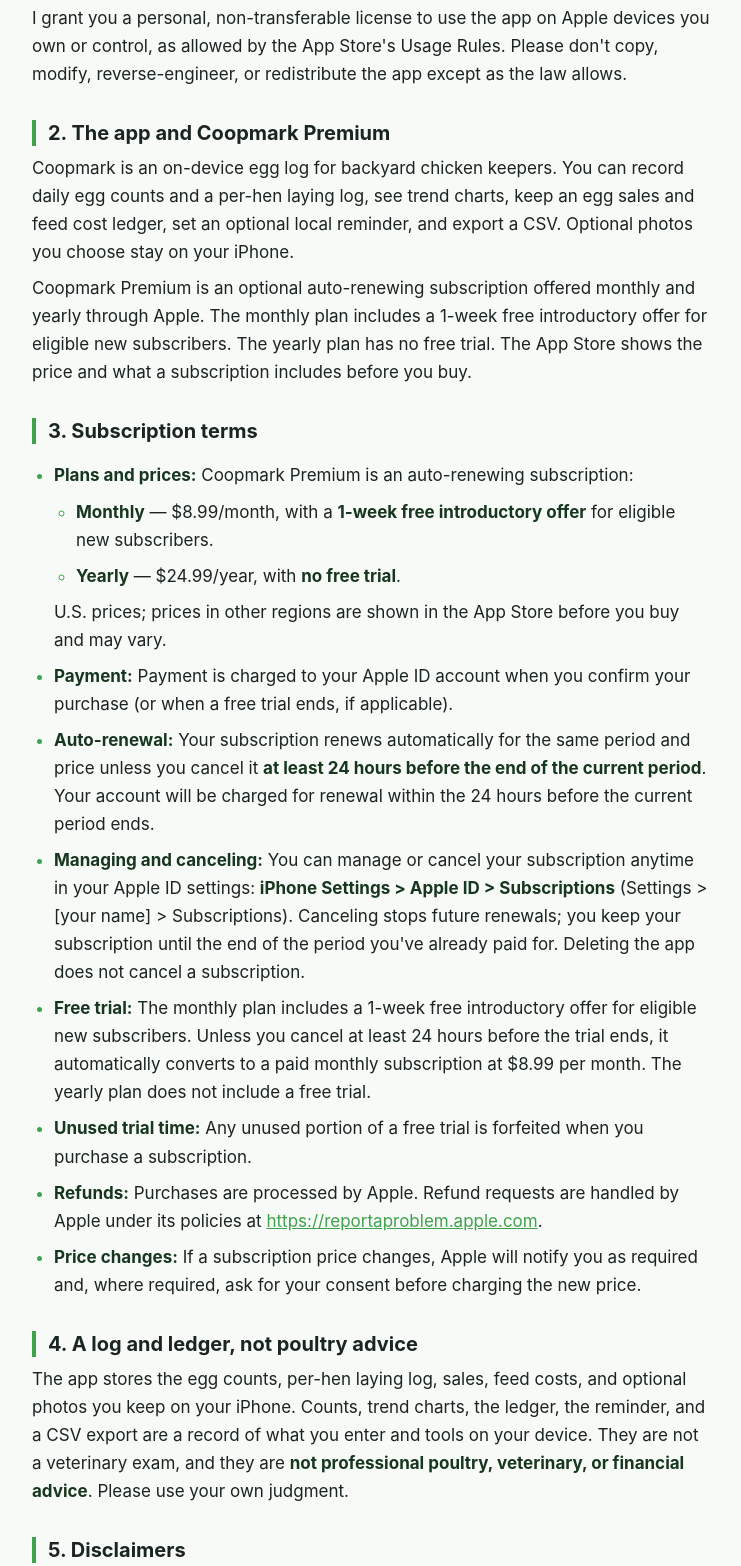
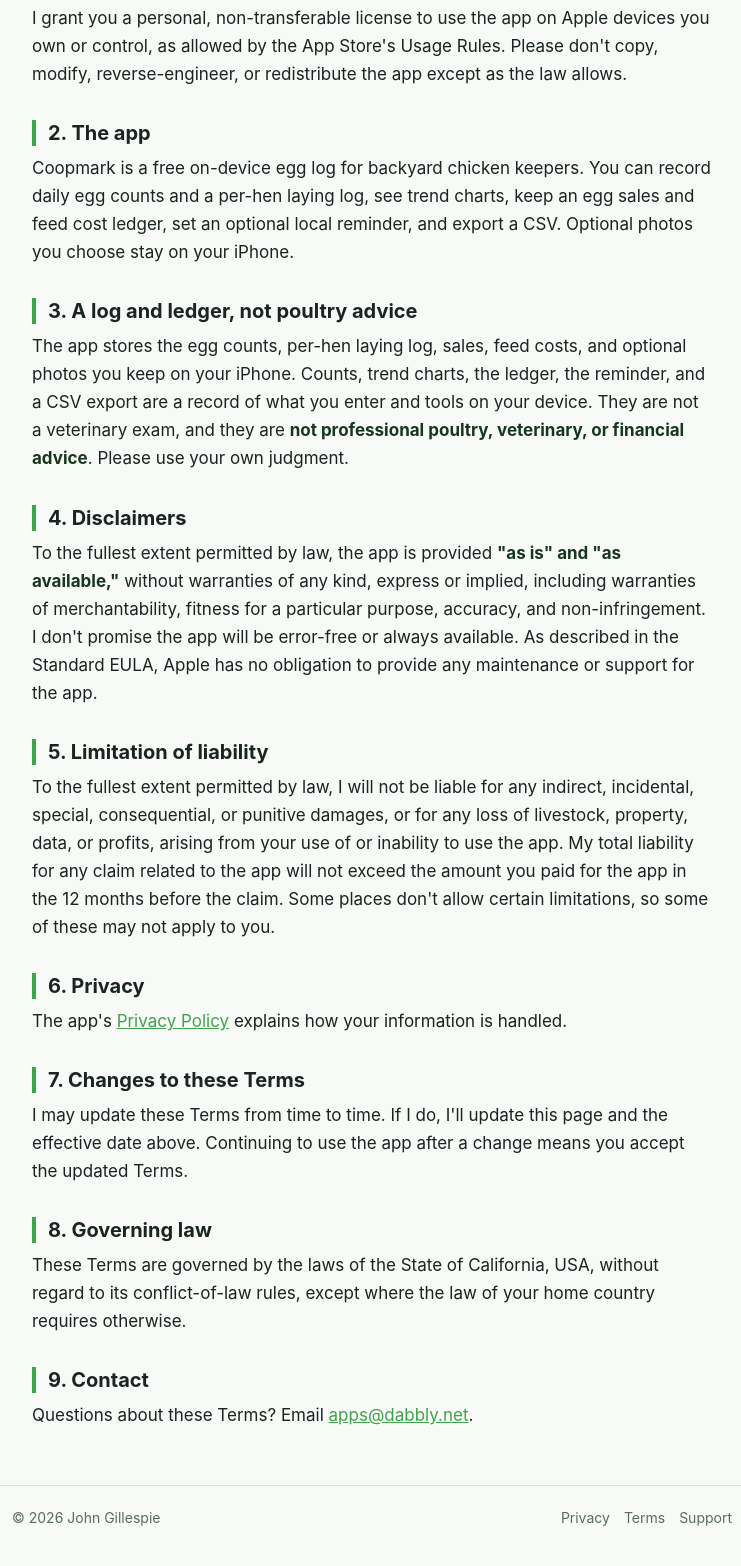
Before and after one commit to jgillespie121/apps, a plain HTML site: page egg-tracker/terms.html in a window 1280 px wide. Shown: the part 560-2126 px from the top of the page, without its empty margins (268-1009 px from the left). Drawn offline with Linux system fonts and the light colour scheme.

Commit message:
Describe Coopmark as a free app with no purchases.
Remove subscription, pricing, introductory-offer, and auto-renew language from the Egg Tracker terms, and drop Restore Purchases and cancellation instructions from support. The privacy policy no longer mentions purchases. Apple's standard EULA stays in the terms.

Co-authored-by: jgillespie121 <jgillespie121@users.noreply.github.com>

```diff
--- a/egg-tracker/terms.html
+++ b/egg-tracker/terms.html
@@ -3,7 +3,7 @@
 <head>
   <meta charset="utf-8">
   <meta name="viewport" content="width=device-width, initial-scale=1">
-  <meta name="description" content="Terms of Use for Coopmark, the egg tracker for iPhone, including subscription and renewal terms.">
+  <meta name="description" content="Terms of Use for Coopmark, the free egg tracker for iPhone.">
   <title>Egg Tracker: Coopmark · Terms of Use</title>
   <link rel="stylesheet" href="../style.css">
 </head>
@@ -16,7 +16,7 @@
   </header>
 
   <main>
-    <p class="effective"><strong>Effective date:</strong> November 13, 2026</p>
+    <p class="effective"><strong>Effective date:</strong> November 16, 2026</p>
 
     <p>These Terms of Use ("Terms") apply to the Coopmark iPhone app (the "app," listed on the App Store as "Egg Tracker: Coopmark"), made by John Gillespie ("I," "me"). By downloading or using the app, you agree to these Terms. If you don't agree, please don't use the app.</p>
 
@@ -24,47 +24,28 @@
     <p>The app is licensed to you, not sold. Your use of the app is also governed by Apple's Licensed Application End User License Agreement (the "Standard EULA"): <a href="https://www.apple.com/legal/internet-services/itunes/dev/stdeula/" rel="noopener">https://www.apple.com/legal/internet-services/itunes/dev/stdeula/</a>. Apple's Standard EULA applies. These Terms add details specific to Coopmark. If these Terms conflict with the Standard EULA, the Standard EULA controls to the extent of the conflict.</p>
     <p>I grant you a personal, non-transferable license to use the app on Apple devices you own or control, as allowed by the App Store's Usage Rules. Please don't copy, modify, reverse-engineer, or redistribute the app except as the law allows.</p>
 
-    <h2>2. The app and Coopmark Premium</h2>
-    <p>Coopmark is an on-device egg log for backyard chicken keepers. You can record daily egg counts and a per-hen laying log, see trend charts, keep an egg sales and feed cost ledger, set an optional local reminder, and export a CSV. Optional photos you choose stay on your iPhone.</p>
-    <p>Coopmark Premium is an optional auto-renewing subscription offered monthly and yearly through Apple. The monthly plan includes a 1-week free introductory offer for eligible new subscribers. The yearly plan has no free trial. The App Store shows the price and what a subscription includes before you buy.</p>
+    <h2>2. The app</h2>
+    <p>Coopmark is a free on-device egg log for backyard chicken keepers. You can record daily egg counts and a per-hen laying log, see trend charts, keep an egg sales and feed cost ledger, set an optional local reminder, and export a CSV. Optional photos you choose stay on your iPhone.</p>
 
-    <h2>3. Subscription terms</h2>
-    <ul>
-      <li><strong>Plans and prices:</strong> Coopmark Premium is an auto-renewing subscription:
-        <ul>
-          <li><strong>Monthly</strong> — $8.99/month, with a <strong>1-week free introductory offer</strong> for eligible new subscribers.</li>
-          <li><strong>Yearly</strong> — $24.99/year, with <strong>no free trial</strong>.</li>
-        </ul>
-        U.S. prices; prices in other regions are shown in the App Store before you buy and may vary.
-      </li>
-      <li><strong>Payment:</strong> Payment is charged to your Apple ID account when you confirm your purchase (or when a free trial ends, if applicable).</li>
-      <li><strong>Auto-renewal:</strong> Your subscription renews automatically for the same period and price unless you cancel it <strong>at least 24 hours before the end of the current period</strong>. Your account will be charged for renewal within the 24 hours before the current period ends.</li>
-      <li><strong>Managing and canceling:</strong> You can manage or cancel your subscription anytime in your Apple ID settings: <strong>iPhone Settings &gt; Apple ID &gt; Subscriptions</strong> (Settings &gt; [your name] &gt; Subscriptions). Canceling stops future renewals; you keep your subscription until the end of the period you've already paid for. Deleting the app does not cancel a subscription.</li>
-      <li><strong>Free trial:</strong> The monthly plan includes a 1-week free introductory offer for eligible new subscribers. Unless you cancel at least 24 hours before the trial ends, it automatically converts to a paid monthly subscription at $8.99 per month. The yearly plan does not include a free trial.</li>
-      <li><strong>Unused trial time:</strong> Any unused portion of a free trial is forfeited when you purchase a subscription.</li>
-      <li><strong>Refunds:</strong> Purchases are processed by Apple. Refund requests are handled by Apple under its policies at <a href="https://reportaproblem.apple.com" rel="noopener">https://reportaproblem.apple.com</a>.</li>
-      <li><strong>Price changes:</strong> If a subscription price changes, Apple will notify you as required and, where required, ask for your consent before charging the new price.</li>
-    </ul>
-
-    <h2>4. A log and ledger, not poultry advice</h2>
+    <h2>3. A log and ledger, not poultry advice</h2>
     <p>The app stores the egg counts, per-hen laying log, sales, feed costs, and optional photos you keep on your iPhone. Counts, trend charts, the ledger, the reminder, and a CSV export are a record of what you enter and tools on your device. They are not a veterinary exam, and they are <strong>not professional poultry, veterinary, or financial advice</strong>. Please use your own judgment.</p>
 
-    <h2>5. Disclaimers</h2>
+    <h2>4. Disclaimers</h2>
     <p>To the fullest extent permitted by law, the app is provided <strong>"as is" and "as available,"</strong> without warranties of any kind, express or implied, including warranties of merchantability, fitness for a particular purpose, accuracy, and non-infringement. I don't promise the app will be error-free or always available. As described in the Standard EULA, Apple has no obligation to provide any maintenance or support for the app.</p>
 
-    <h2>6. Limitation of liability</h2>
-    <p>To the fullest extent permitted by law, I will not be liable for any indirect, incidental, special, consequential, or punitive damages, or for any loss of livestock, property, data, or profits, arising from your use of or inability to use the app. My total liability for any claim related to the app will not exceed the amount you paid for the app or subscription in the 12 months before the claim. Some places don't allow certain limitations, so some of these may not apply to you.</p>
+    <h2>5. Limitation of liability</h2>
+    <p>To the fullest extent permitted by law, I will not be liable for any indirect, incidental, special, consequential, or punitive damages, or for any loss of livestock, property, data, or profits, arising from your use of or inability to use the app. My total liability for any claim related to the app will not exceed the amount you paid for the app in the 12 months before the claim. Some places don't allow certain limitations, so some of these may not apply to you.</p>
 
-    <h2>7. Privacy</h2>
+    <h2>6. Privacy</h2>
     <p>The app's <a href="privacy.html">Privacy Policy</a> explains how your information is handled.</p>
 
-    <h2>8. Changes to these Terms</h2>
+    <h2>7. Changes to these Terms</h2>
     <p>I may update these Terms from time to time. If I do, I'll update this page and the effective date above. Continuing to use the app after a change means you accept the updated Terms.</p>
 
-    <h2>9. Governing law</h2>
+    <h2>8. Governing law</h2>
     <p>These Terms are governed by the laws of the State of California, USA, without regard to its conflict-of-law rules, except where the law of your home country requires otherwise.</p>
 
-    <h2>10. Contact</h2>
+    <h2>9. Contact</h2>
     <p>Questions about these Terms? Email <a href="mailto:apps@dabbly.net">apps@dabbly.net</a>.</p>
   </main>
 
```
Also changed, not shown: egg-tracker/privacy.html (+1 -6 lines), egg-tracker/support.html (+3 -18 lines).
